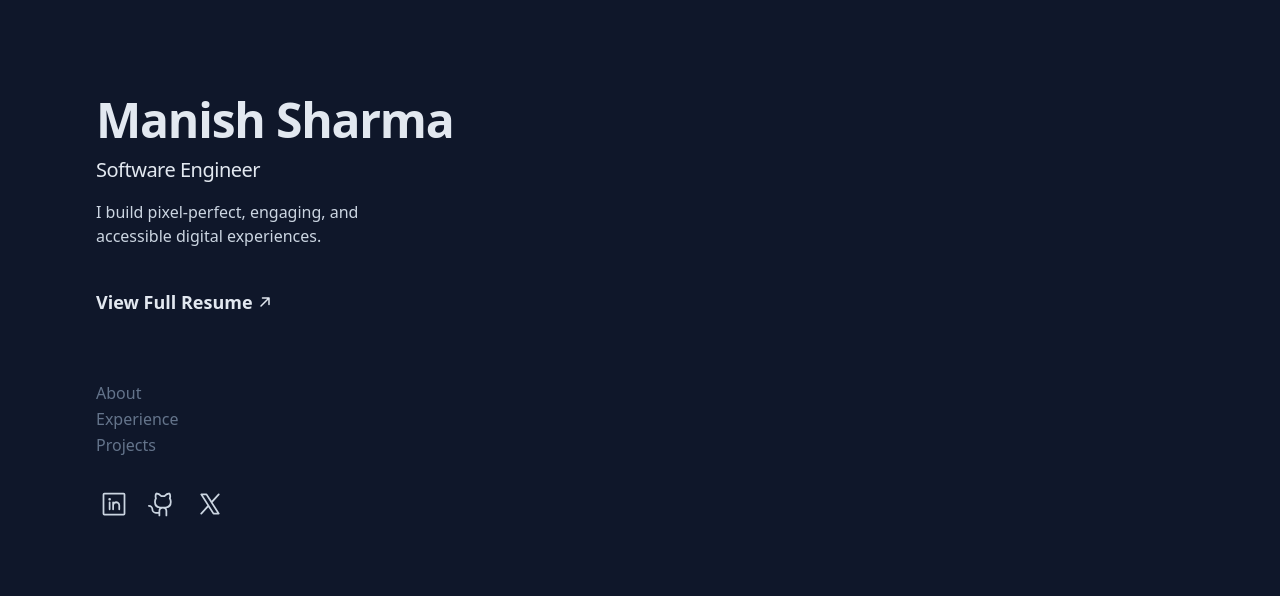
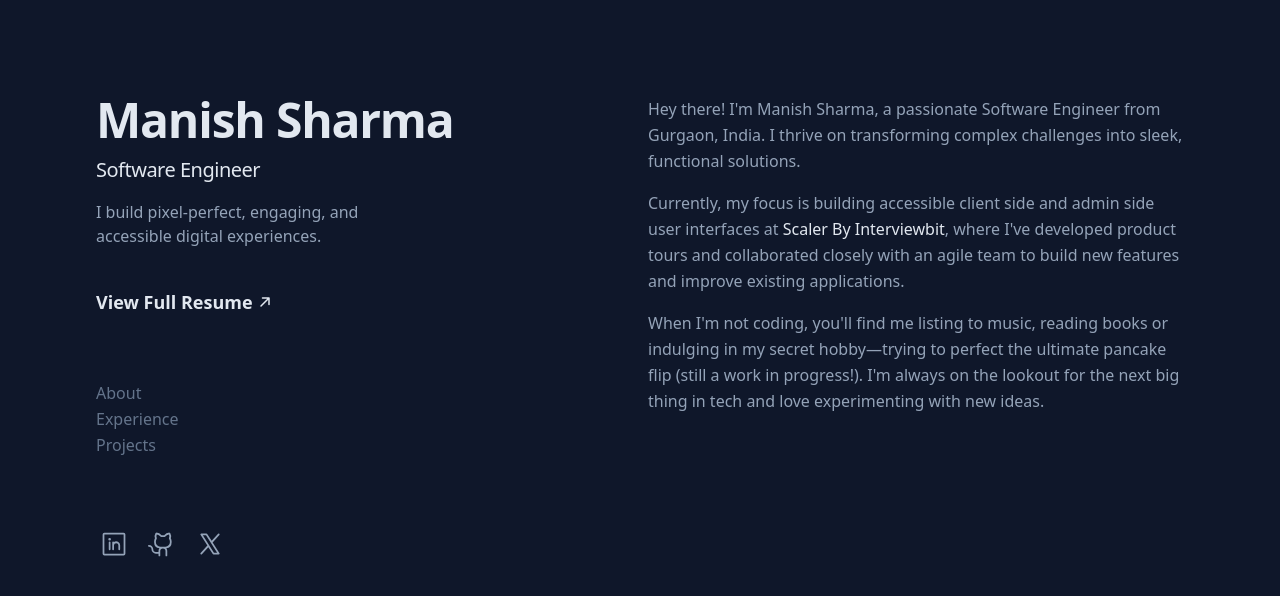
Before and after one commit to manishsharma8/manishsharma8.github.io, a Next.js app: page / in a window 1280 px wide. Shown: the top 596 px of the page. Built offline with nearby package versions, Linux system fonts and the light colour scheme.

Commit message:
feat: add about section

```diff
--- a/src/app/globals.css
+++ b/src/app/globals.css
@@ -21,3 +21,7 @@
     text-wrap: balance;
   }
 }
+
+.external-link {
+  @apply font-medium text-slate-200 hover:text-cyan-300 focus-visible:text-cyan-300 hover:underline underline-offset-4;
+}
--- a/src/app/layout.tsx
+++ b/src/app/layout.tsx
@@ -13,7 +13,7 @@ export default function RootLayout({
 }>) {
   return (
     <html lang="en">
-      <body className="font-sans bg-slate-900 text-slate-300 selection:bg-cyan-300 selection:text-cyan-900 leading-relaxed antialiased">
+      <body className="font-sans bg-slate-900 text-slate-400 selection:bg-cyan-300 selection:text-cyan-900 leading-relaxed antialiased">
         {children}
       </body>
     </html>
--- a/src/app/page.tsx
+++ b/src/app/page.tsx
@@ -1,12 +1,16 @@
+import About from "@/components/About";
 import Header from "@/components/Header";
 import Image from "next/image";
 
 export default function Home() {
   return (
-    <main className="mx-auto min-h-screen max-w-screen-xl px-6 py-12 md:px-12 md:py-20 lg:px-24 lg:py-0">
+    <div className="mx-auto min-h-screen max-w-screen-xl px-6 py-12 md:px-12 md:py-20 lg:px-24 lg:py-0">
       <div className="lg:flex lg:justify-between lg:gap-4">
         <Header />
+        <main id="content" className="pt-24 lg:w-1/2 lg:py-24">
+          <About />
+        </main>
       </div>
-    </main>
+    </div>
   );
 }
--- /dev/null
+++ b/src/components/About.tsx
@@ -0,0 +1,37 @@
+import ExternalLink from "./common/ExternalLink";
+
+const ABOUT_DESCRIPTION: Array<React.ReactElement> = [
+  <>
+    Hey there! I&apos;m Manish Sharma, a passionate Software Engineer from
+    Gurgaon, India. I thrive on transforming complex challenges into sleek,
+    functional solutions.
+  </>,
+  <>
+    Currently, my focus is building accessible client side and admin side user
+    interfaces at{' '}
+    <ExternalLink href="https://www.scaler.com">Scaler By Interviewbit</ExternalLink>
+    , where I&apos;ve developed product tours and collaborated closely with an
+    agile team to build new features and improve existing applications.
+  </>,
+  <>
+    When I&apos;m not coding, you&apos;ll find me listing to music, reading
+    books or indulging in my secret hobby—trying to perfect the ultimate pancake
+    flip (still a work in progress!). I&apos;m always on the lookout for the
+    next big thing in tech and love experimenting with new ideas.
+  </>,
+];
+
+const About = () => {
+  return (
+    <section
+      id="about"
+      className="flex flex-col mb-16 scroll-mt-16 md:mb-24 lg:mb-36 lg:scroll-mt-24 gap-4"
+    >
+      {ABOUT_DESCRIPTION.map((description, index) => (
+        <p key={index}>{description}</p>
+      ))}
+    </section>
+  );
+};
+
+export default About;
--- a/src/components/Header/Socials.tsx
+++ b/src/components/Header/Socials.tsx
@@ -6,7 +6,7 @@ const Socials = () => {
     <ul className="ml-1 mt-8 flex items-center gap-5">
       {SOCIALS.map(({ Icon, link }) => (
         <li key={link} className="shrink-0 group">
-          <Link href={link}>
+          <Link href={link} className="group-hover:text-cyan-300">
             <Icon className="w-7 h-7 group-hover:hidden" />
             <Icon className="hidden group-hover:block w-7 h-7" weight="duotone" />
           </Link>
--- /dev/null
+++ b/src/components/common/ExternalLink.tsx
@@ -0,0 +1,27 @@
+import Link from "next/link";
+
+interface ExternalLinkProps {
+  href: string;
+  children: React.ReactNode;
+  ariaLabel?: string;
+}
+
+const ExternalLink: React.FC<ExternalLinkProps> = ({
+  href,
+  children,
+  ariaLabel,
+}) => {
+  return (
+    <Link
+      href={href}
+      className="external-link"
+      target="_blank"
+      rel="noopener noreferrer"
+      aria-label={`${ariaLabel || children} (opens in a new tab)`}
+    >
+      {children}
+    </Link>
+  );
+};
+
+export default ExternalLink;
```
